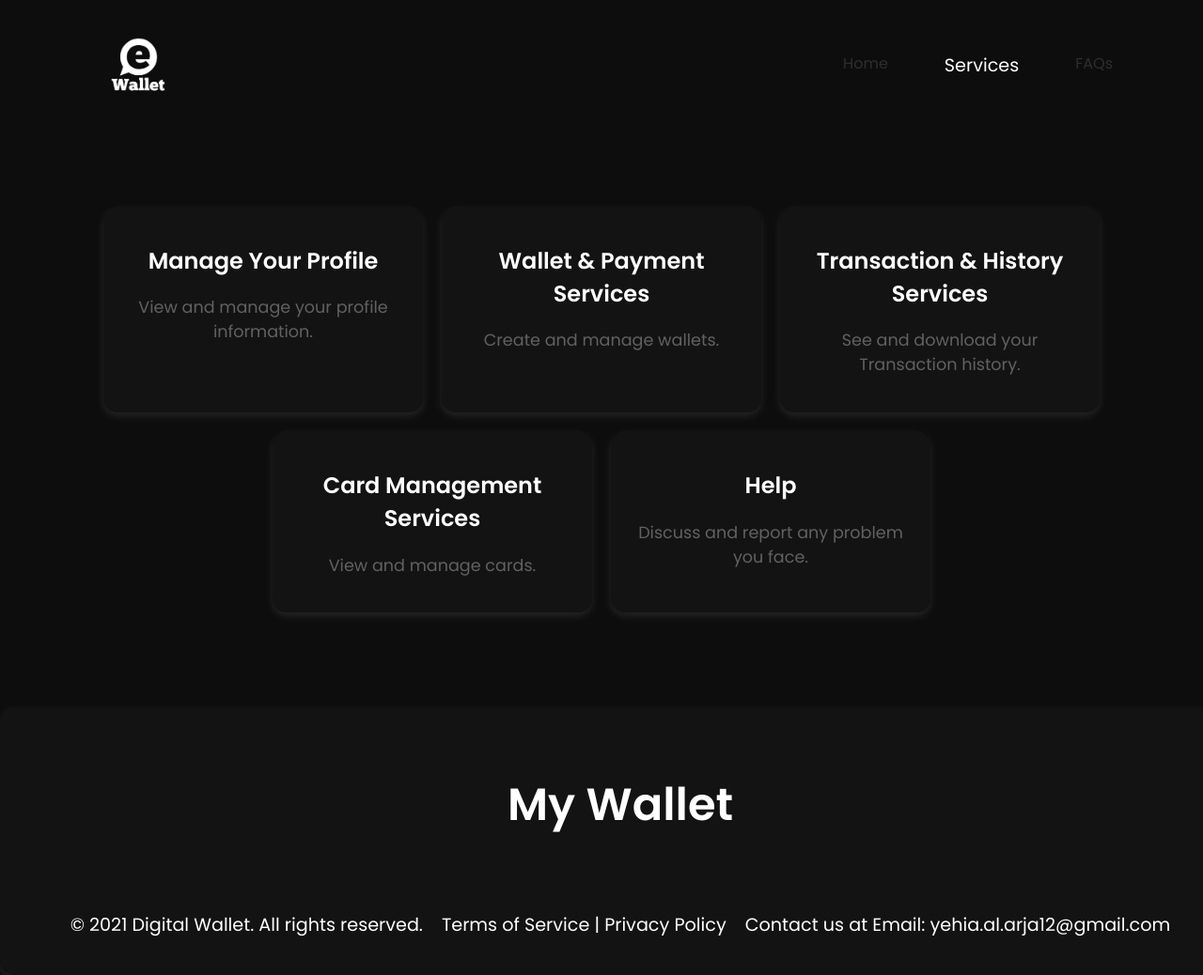
After one commit to Yehia-Arja/digital-wallet, a PHP site: page /html/services.html in a window 1280 px wide. The commit adds this page. Shown: the whole page at 94% size. Run offline with PHP 8.4, Linux system fonts and the light colour scheme.

Commit message:
added services page

```diff
--- a/wallet-client-frontend/assets/style.css
+++ b/wallet-client-frontend/assets/style.css
@@ -19,7 +19,7 @@ a{
     color: white;
     text-decoration: none;
 }
-/*start of home page*/
+/*start of home,services page*/
 .header {
     margin-bottom: 40px;
     width: 100%;
@@ -184,7 +184,10 @@ html::-webkit-scrollbar {
     gap: 20px;
 }
 
-/*End of home page*/
+.services-header {
+    margin-bottom: 100px;
+}
+/*End of home,services page*/
 
 
 /*Start of login-signup page*/
@@ -271,6 +274,8 @@ html::-webkit-scrollbar {
     cursor: pointer;
 }
 
+/*End of login-signup page*/
+
 
 
 
--- /dev/null
+++ b/wallet-client-frontend/html/services.html
@@ -0,0 +1,69 @@
+<!DOCTYPE html>
+<html lang="en">
+<head>
+    <meta charset="UTF-8">
+    <meta name="viewport" content="width=device-width, initial-scale=1.0">
+    <title>Digital Wallet</title>
+    <link rel="stylesheet" href="../assets/style.css">
+</head>
+<body>
+    <div class="container">
+        <header class="header services-header">
+            <div class="nav-section">
+                <img src="../assets/images/e-wallet-logo-vector-44767093.png" class="logo">
+            </div>
+            <nav class="nav-menu">
+                <ul>
+                    <li><a href="../html/home.html" class="nav-link">Home</a></li>
+                    <li><a href="../html/services.html" class="nav-link active">Services</a></li>
+                    <li><a href="../html/faqs.html" class="nav-link">FAQs</a></li>
+                </ul>
+            </nav>
+        </header>
+
+        <section class="cards-container">
+            <div class="card">
+                <a href="../html/profile.html" class="services-link">
+                    <h2 class="card-title">Manage Your Profile</h2>
+                    <p class="card-content">View and manage your profile information.</p>
+                </a>
+            </div>
+            <div class="card">
+                <a href="../html/wallet.html" class="services-link">
+                    <h2 class="card-title">Wallet & Payment Services</h2>
+                    <p class="card-content">Create and manage wallets.</p>
+                </a>
+
+            </div>
+            <div class="card">
+                <a href="../html/transaction-history.html" class="services-link">
+                    <h2 class="card-title">Transaction & History Services</h2>
+                    <p class="card-content">See and download your Transaction history.</p>
+                </a>
+            </div>
+            <div class="card">
+                <a href="../html/card-management.html" class="services-link">
+                    <h2 class="card-title">Card Management Services</h2>
+                    <p class="card-content">View and manage cards.</p>
+                </a>
+            </div>
+            <div class="card">
+                <a href="../html/help.html" class="services-link">
+                    <h2 class="card-title">Help</h2>
+                    <p class="card-content">Discuss and report any problem you face.</p>
+                </a>
+            </div>
+        </section>
+    </div>
+    <footer class="footer">
+        <div class="footer-header">
+            <p class="footer-text">My Wallet</p>
+        </div>
+        <div class="footer-text">
+            <p>&copy; 2021 Digital Wallet. All rights reserved.</p>
+            <p>Terms of Service | Privacy Policy</p>
+            <p>Contact us at Email: yehia.al.arja12@gmail.com</p>
+        </div>
+    </footer>
+</body>
+</html>
```
